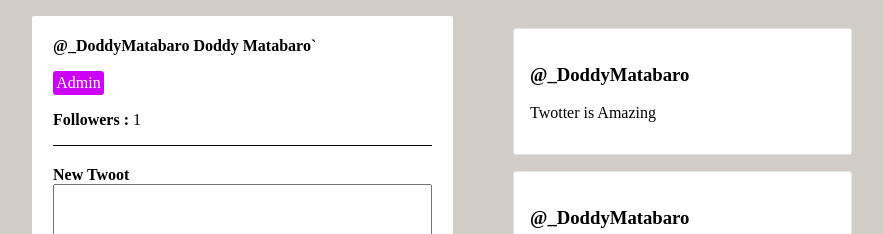
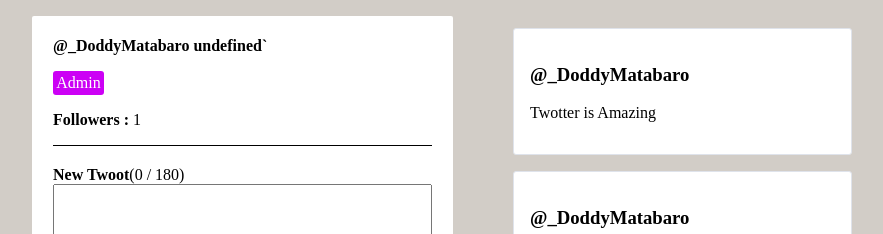
Before and after one commit to DoddyMatabaro/vuejs3Exercices, a Vue app: page / in a window 1280 px wide. Shown: the top 234 px of the page, without its empty margins (188-1071 px from the left). Built offline with nearby package versions, Linux system fonts and the light colour scheme.

Commit message:
dynamic style with sass

```diff
--- a/package.json
+++ b/package.json
@@ -10,6 +10,8 @@
   "dependencies": {
     "@fortawesome/fontawesome-free": "^6.1.2",
     "core-js": "^3.8.3",
+    "node-sass": "^7.0.1",
+    "sass-loader": "^13.0.2",
     "vue": "^3.2.13",
     "vue-awesome": "^4.5.0"
   },
--- a/src/components/TwootItem.vue
+++ b/src/components/TwootItem.vue
@@ -27,7 +27,7 @@
     };
 </script>
 
-<style scoped>
+<style lang="scss" scoped>
         .twitter{
             background-color: #fff;
             padding: 1rem;
@@ -36,8 +36,9 @@
             box-sizing: border-box;
             cursor: pointer;
             transition: all 0.25s ease;
-        }
-        .twitter:hover{
-            transform: scale(1.1, 1.1);
+
+             &:hover{
+                transform: scale(1.1, 1.1);
+                 }
         }
 </style>
--- a/src/components/UserProfile.vue
+++ b/src/components/UserProfile.vue
@@ -6,8 +6,8 @@
                     Admin
                 </div>
                 <div><strong>Followers : </strong>1</div>
-                <form class="create-twoot" @submit.prevent="createNewTwoot">
-                        <label for="newTwoot"><strong>New Twoot</strong></label>
+                <form class="create-twoot" @submit.prevent="createNewTwoot" :class="{'--exceeded': newTwootCharacterCount > 180}">
+                        <label for="newTwoot"><strong>New Twoot</strong>({{newTwootCharacterCount}} / 180)</label>
                         <textarea id="newTwoot" rows="4" v-model="newTwootContent" />
                         <div class="create-twoot-type">
                             <label for="newTwootType">
@@ -68,9 +68,9 @@
         }
     },
     computed: {
-        fullname() {
-            return `${this.user.firstName} ${this.user.lastName}`;
-        },
+            newTwootCharacterCount(){
+                return this.newTwootContent.length;
+            }
     },
     methods: {
         followUser() {
@@ -94,14 +94,15 @@
     components: { TwootItem }
 }
 </script>
-<style scoped>
+<style lang="scss" scoped>
     .wrapper{
         display: flex;
         flex-direction: row;
         justify-content: center;
         align-items: center;
         gap: 2.5rem;
-    }
+
+        // user card
             .user-card{
         background-color: #fff;
         display: flex;
@@ -110,13 +111,7 @@
         padding: 1.3rem;
         gap: 1rem;
         border-radius: 2px;
-    }
-    .twitters{
-        display: flex;
-        flex-direction: column;
-        padding: 20px;
-        gap: 1rem;
-    }
+
             .function{
                 background-color: rgb(204, 0, 245);
                 color: #fff;
@@ -130,7 +125,31 @@
                 display: flex;
                 flex-direction: column;
 
+                 &.--exceeded{
+                    color: red;
+                    border-color: red;
+
+                    button{
+                        background-color: red;
+                        border: none;
+                        color: #fff;
                     }
+                 }
+            }
+         }
+        //  end of user card
+
+        // twoots container
+        .twitters{
+            display: flex;
+            flex-direction: column;
+            padding: 20px;
+            gap: 1rem;
+        }
+
+    }
+
+
     @media screen and (max-width: 600px){
         .wrapper{
             flex-direction: column;
```
Also changed, not shown: 1 other file (tests, documents, lock files or other folders). Lines whose indentation alone changed are shown as unchanged.
